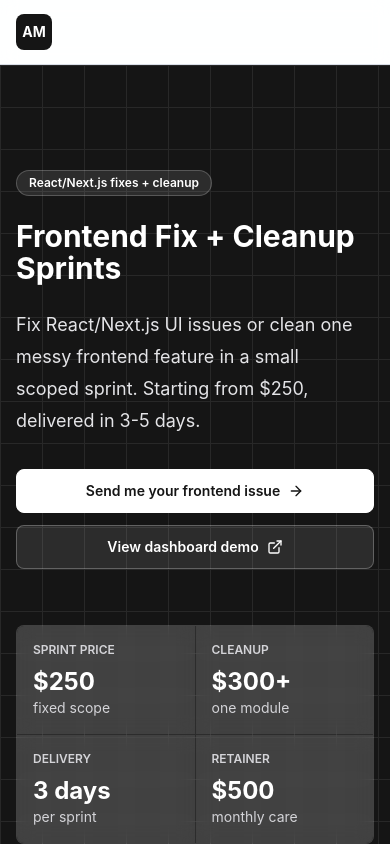
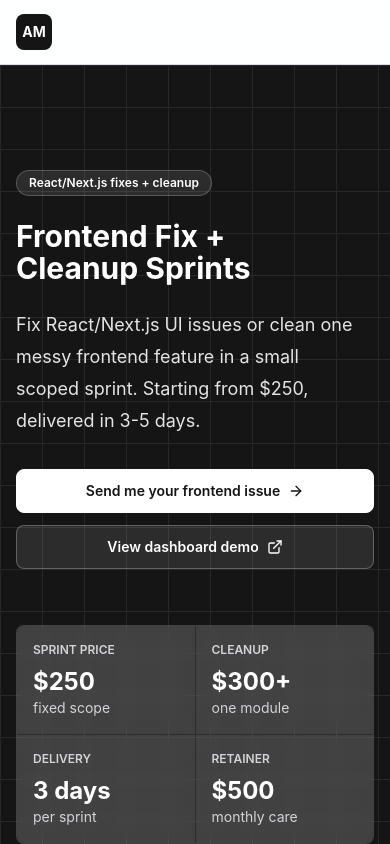
Before and after one commit to AhmedMohsen600/frontend-fix-sprint, a Next.js app: page / in a window 390 px wide. Shown: the top 844 px of the page. Built offline with nearby package versions, Linux system fonts and the light colour scheme.

Commit message:
Constrain mobile hero heading

```diff
--- a/src/components/site/hero-section.tsx
+++ b/src/components/site/hero-section.tsx
@@ -60,7 +60,7 @@
           <Badge className="border-white/20 bg-white/10 text-white" tone="neutral">
             React/Next.js fixes + cleanup
           </Badge>
-          <h1 className="mt-6 text-3xl font-bold leading-[1.08] sm:text-6xl sm:leading-[1.02] lg:text-7xl">
+          <h1 className="mt-6 max-w-[21rem] text-3xl font-bold leading-[1.08] sm:max-w-none sm:text-6xl sm:leading-[1.02] lg:text-7xl">
             Frontend Fix + Cleanup Sprints
           </h1>
           <p className="mt-6 max-w-[21.5rem] text-lg leading-8 text-zinc-200 sm:max-w-2xl sm:text-xl">
```
